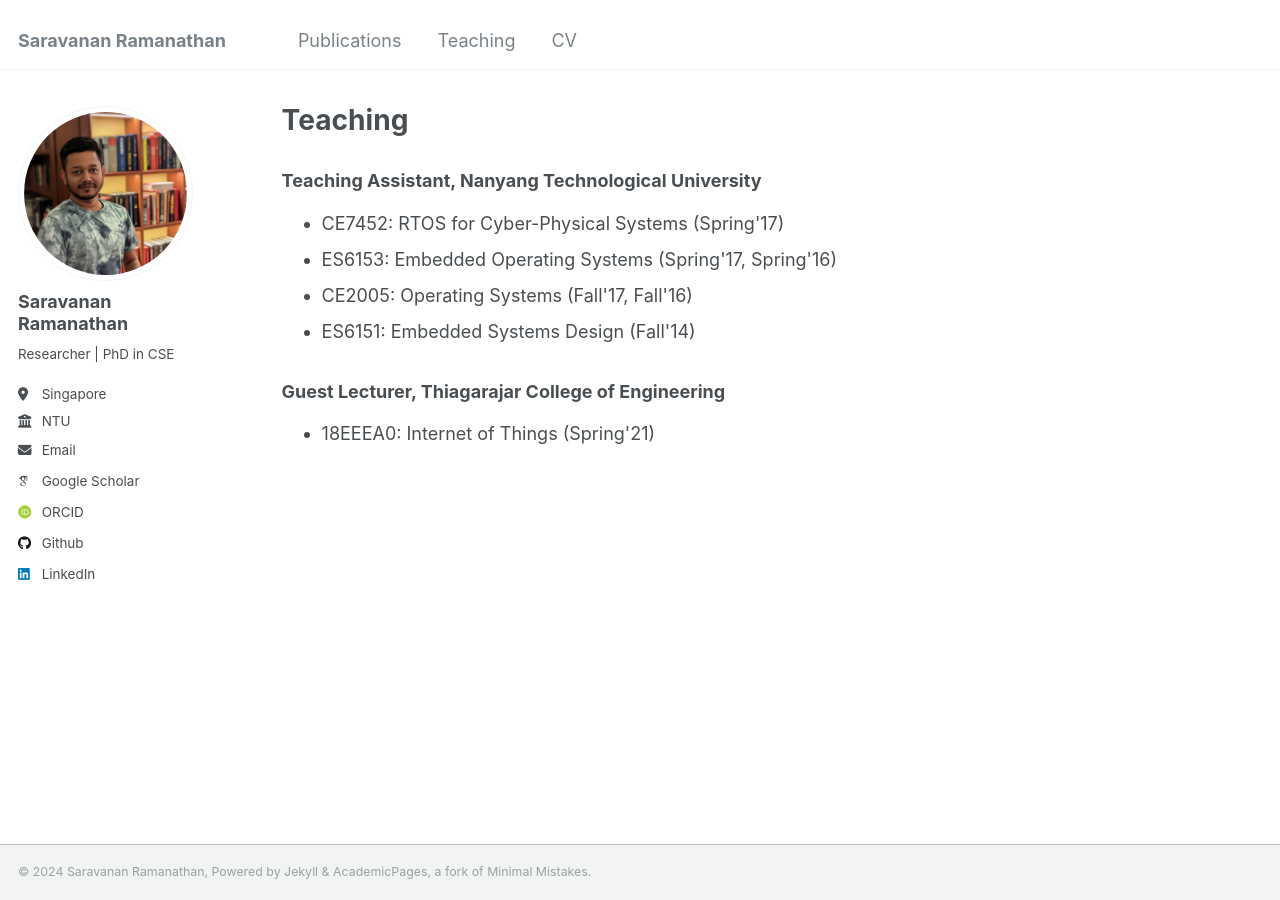
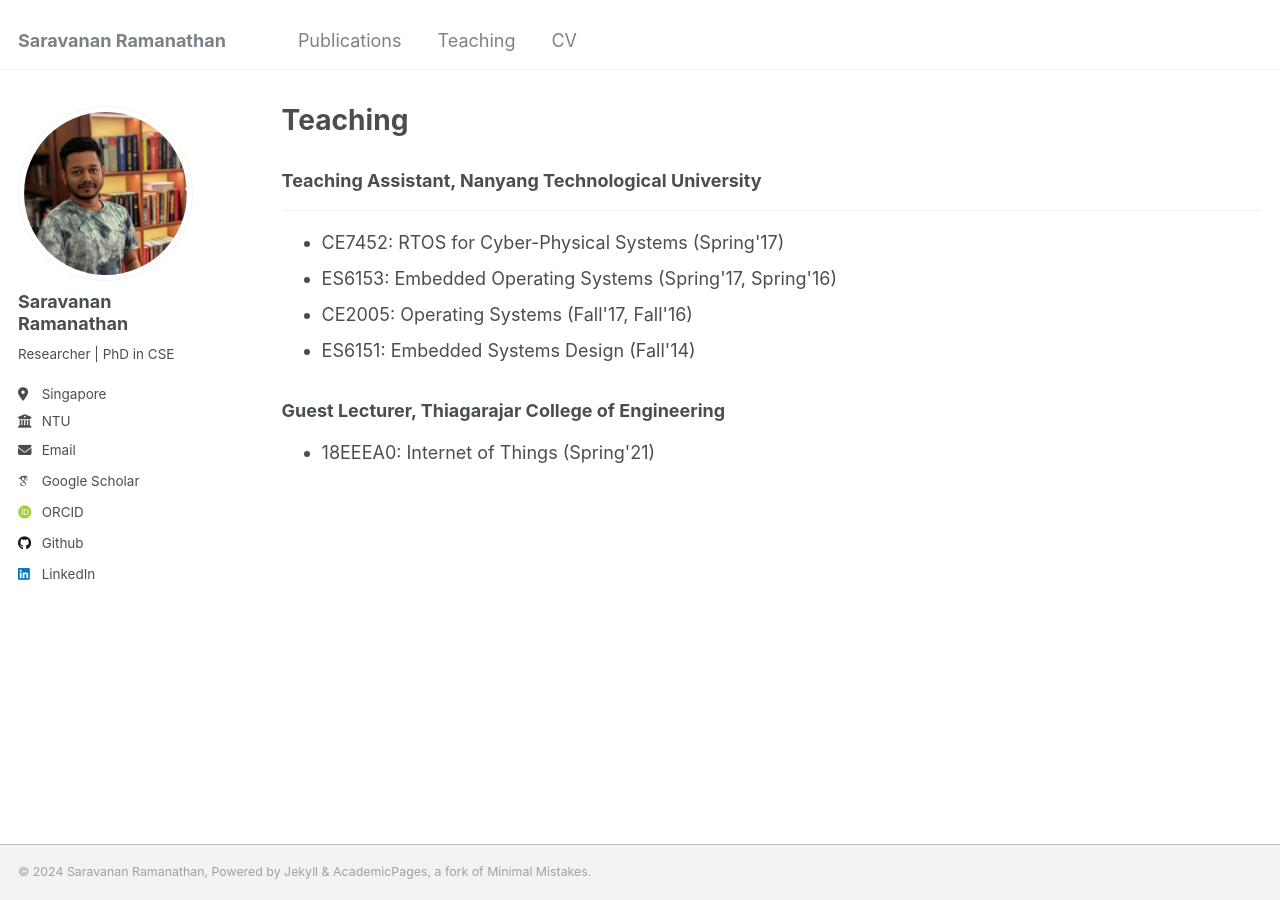
Before and after one commit to saravana016/saravana016.github.io, a Jekyll site: the page built from _pages/teaching.html, in a window 1280 px wide. Built offline with Jekyll 4.4.1, drawn with Linux system fonts in a browser that asks for light colours; some web fonts are replaced.

```diff
--- a/_pages/teaching.html
+++ b/_pages/teaching.html
@@ -7,7 +7,7 @@ author_profile: true
 
 {% include base_path %}
 
-<h3> Teaching Assistant, Nanyang Technological University </h3>
+<h3> Teaching Assistant, Nanyang Technological University </h3><hr />
 
 <ul>
   <li> CE7452: RTOS for Cyber-Physical Systems (Spring'17) </li>
```
